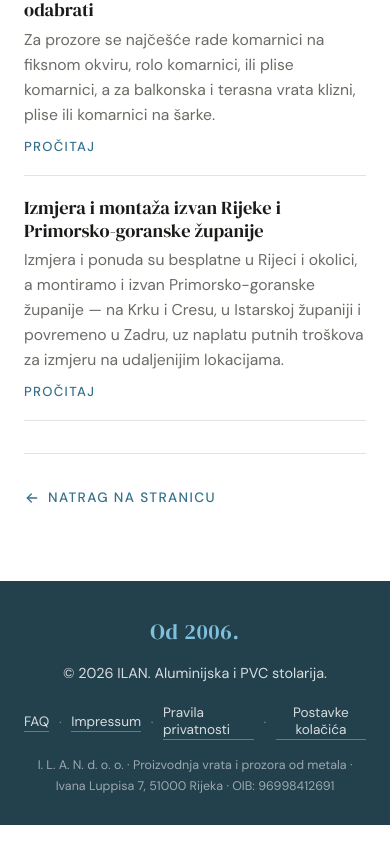
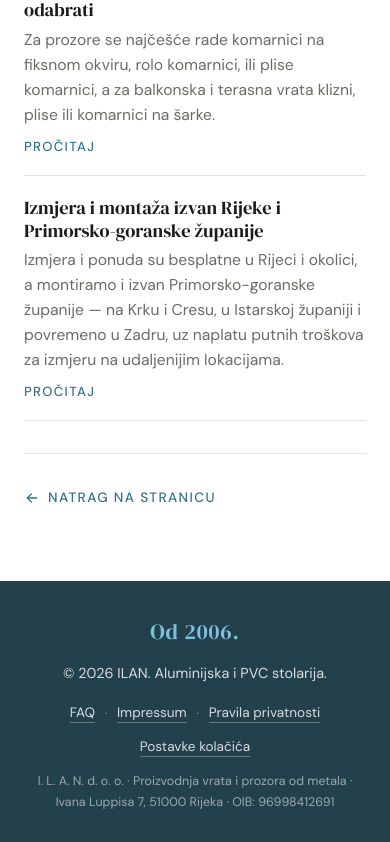
Before and after one commit to SlavicCodeBender/weby, a Next.js app: page /faq in a window 390 px wide. Shown: the part 1440-2282 px from the top of the page. Built offline with nearby package versions, Linux system fonts and the light colour scheme; no server answers.

Commit message:
move cookies policy to second row mobile

```diff
--- a/src/components/Footer.module.css
+++ b/src/components/Footer.module.css
@@ -61,6 +61,12 @@
   font-size: 0.85rem;
 }
 
+.linksRow {
+  display: flex;
+  align-items: center;
+  gap: 0.6rem;
+}
+
 .links a {
   color: rgba(255, 255, 255, 0.82);
   text-decoration: none;
@@ -95,3 +101,16 @@
 .links span {
   color: rgba(255, 255, 255, 0.4);
 }
+
+/* Ispod 500px "Postavke kolačića" padaju u drugi red, sami — točka koja ih
+   inače dijeli od ostatka reda tu više nema smisla (ništa ne razdvaja kad
+   su već na svom retku). Iznad 500px ostaje kako je oduvijek bilo. */
+@media (max-width: 500px) {
+  .links {
+    flex-direction: column;
+    gap: 0.9rem;
+  }
+  .cookieDot {
+    display: none;
+  }
+}
--- a/src/components/Footer.tsx
+++ b/src/components/Footer.tsx
@@ -17,12 +17,16 @@ export default function Footer() {
       </div>
 
       <nav className={styles.links}>
-        <Link href="/faq">{t.footer.faqLink}</Link>
-        <span aria-hidden="true">·</span>
-        <Link href="/impressum">{t.footer.impressumLink}</Link>
-        <span aria-hidden="true">·</span>
-        <Link href="/privatnost">{t.footer.privacyLink}</Link>
-        <span aria-hidden="true">·</span>
+        <div className={styles.linksRow}>
+          <Link href="/faq">{t.footer.faqLink}</Link>
+          <span aria-hidden="true">·</span>
+          <Link href="/impressum">{t.footer.impressumLink}</Link>
+          <span aria-hidden="true">·</span>
+          <Link href="/privatnost">{t.footer.privacyLink}</Link>
+        </div>
+        <span aria-hidden="true" className={styles.cookieDot}>
+          ·
+        </span>
         <button type="button" className={styles.linkButton} onClick={resetCookieConsent}>
           {t.footer.cookieSettings}
         </button>
```
